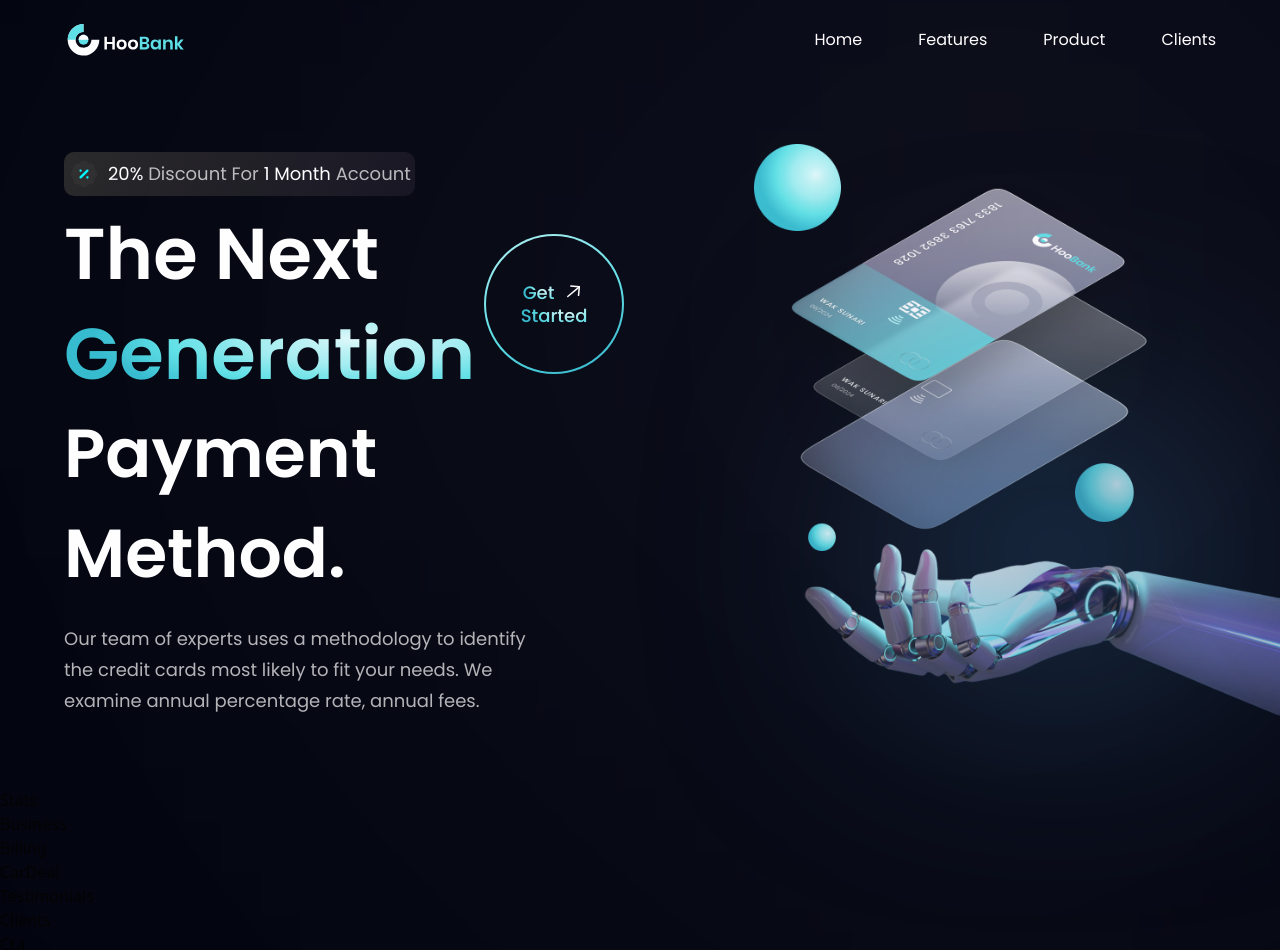
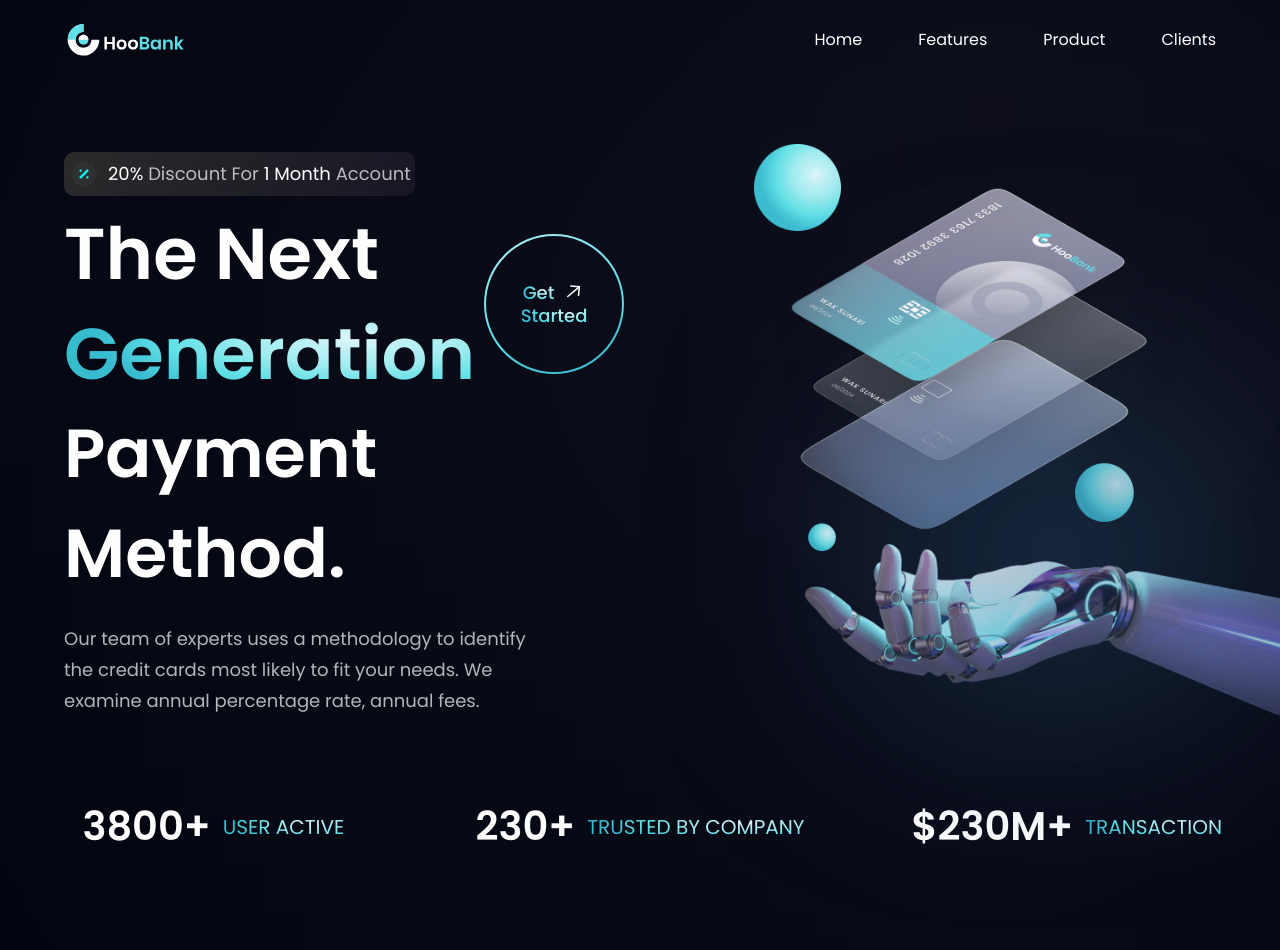
Before and after one commit to samanhoseinpour/crypto-bank, a React (Vite) app: page / in a window 1280 px wide. Shown: the top 950 px of the page. Built offline with nearby package versions, Linux system fonts and the light colour scheme.

Commit message:
show statistics

```diff
--- a/src/components/Stats.jsx
+++ b/src/components/Stats.jsx
@@ -1,5 +1,22 @@
-const Stats = () => {
-  return <div>Stats</div>;
-};
+import { stats } from '../constants.index';
+import styles from '../style';
+
+const Stats = () => (
+  <section className={`${styles.flexCenter} flex-row flex-wrap sm:mb-20 mb-6`}>
+    {stats.map((stat) => (
+      <div
+        className={`text-white flex-1 flex justify-center items-center flex-row m-3`}
+        key={stat.id}
+      >
+        <h4 className="font-poppins font-semibold xs:text-[40px] text-[30px] xs:leading-[53px] leading-[43px] text-white">
+          {stat.value}
+        </h4>
+        <p className="font-poppins font-normal xs:text-[20px] text-[15px] xs:leading-[26px] leading-[21px] text-gradient uppercase ml-3">
+          {stat.title}
+        </p>
+      </div>
+    ))}
+  </section>
+);
 
 export default Stats;
```
